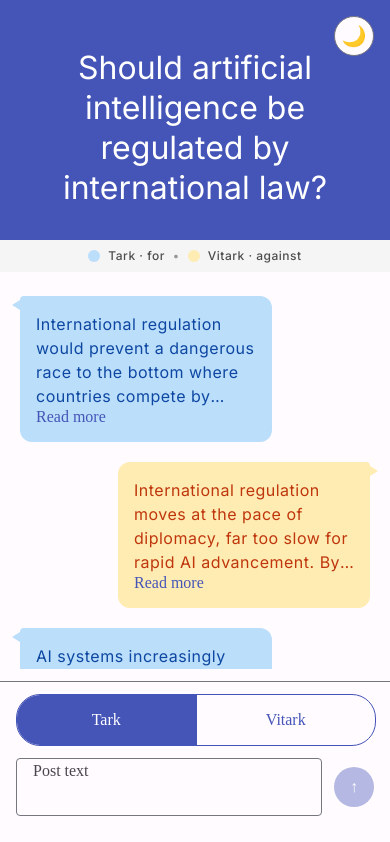
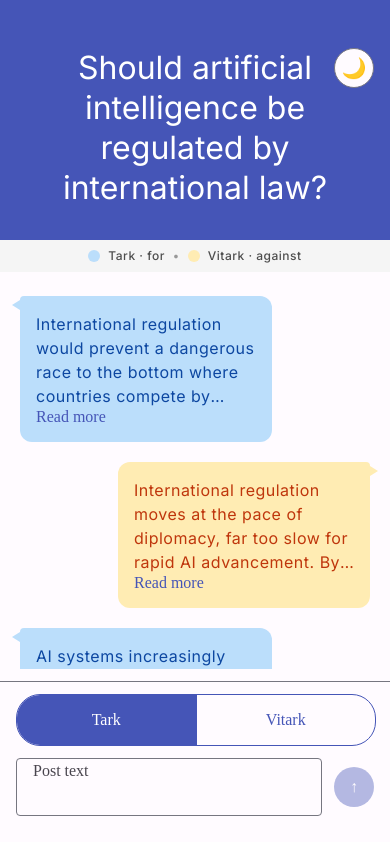
Before and after one commit to nishantnaagnihotri/tark-vitark, a React (Vite) app: page / in a window 390 px wide. Shown: the top 842 px of the page. Built offline with nearby package versions, Linux system fonts and the light colour scheme.

Commit message:
fix(theme-toggle): offset top to clear LegendBar on mobile/tablet

```diff
--- a/src/styles/components/theme-toggle.css
+++ b/src/styles/components/theme-toggle.css
@@ -23,6 +23,6 @@
 @media (max-width: 1023px) {
     .theme-toggle {
         bottom: unset;
-        top: var(--space-4);
+        top: calc(var(--space-4) + var(--space-8));
     }
 }
```
